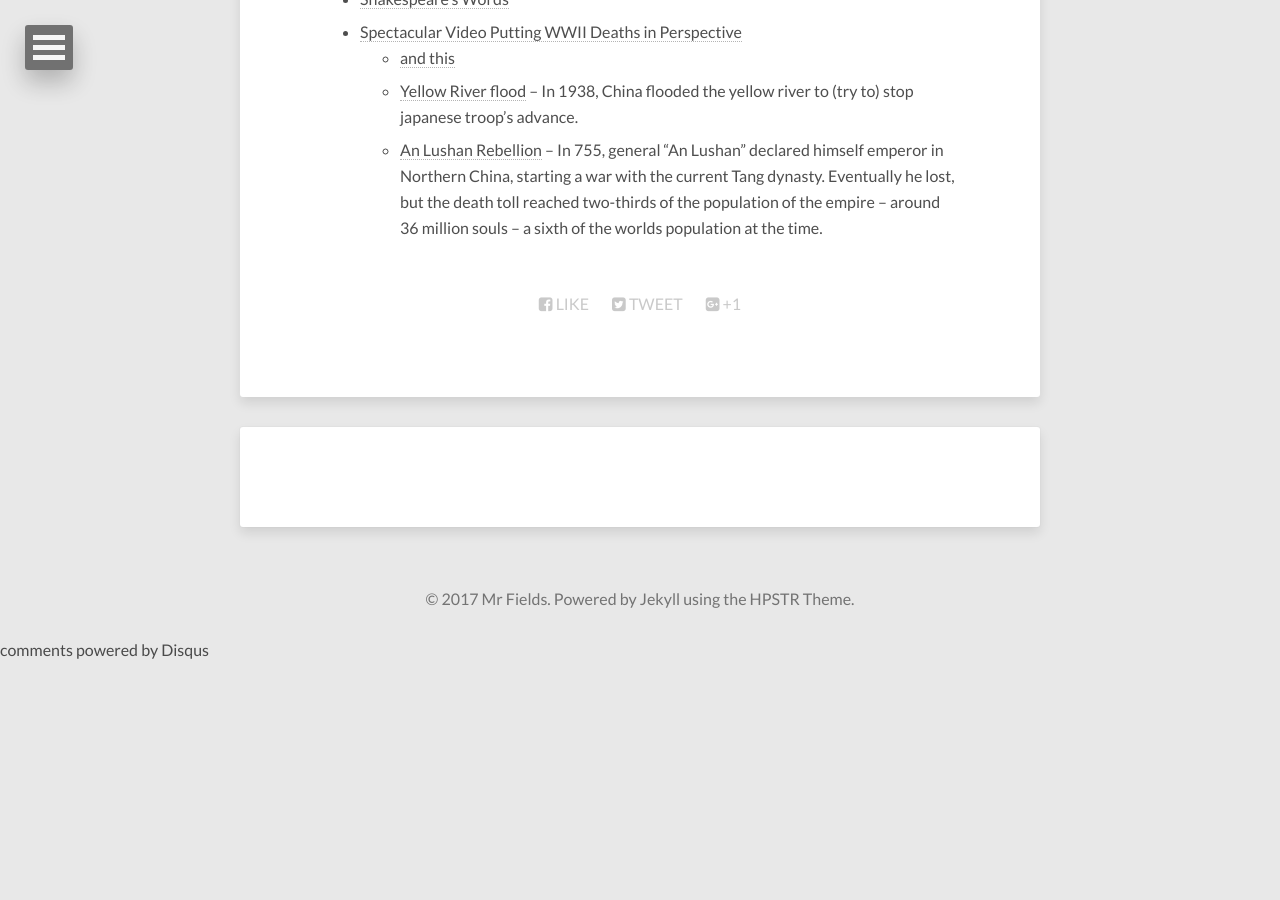
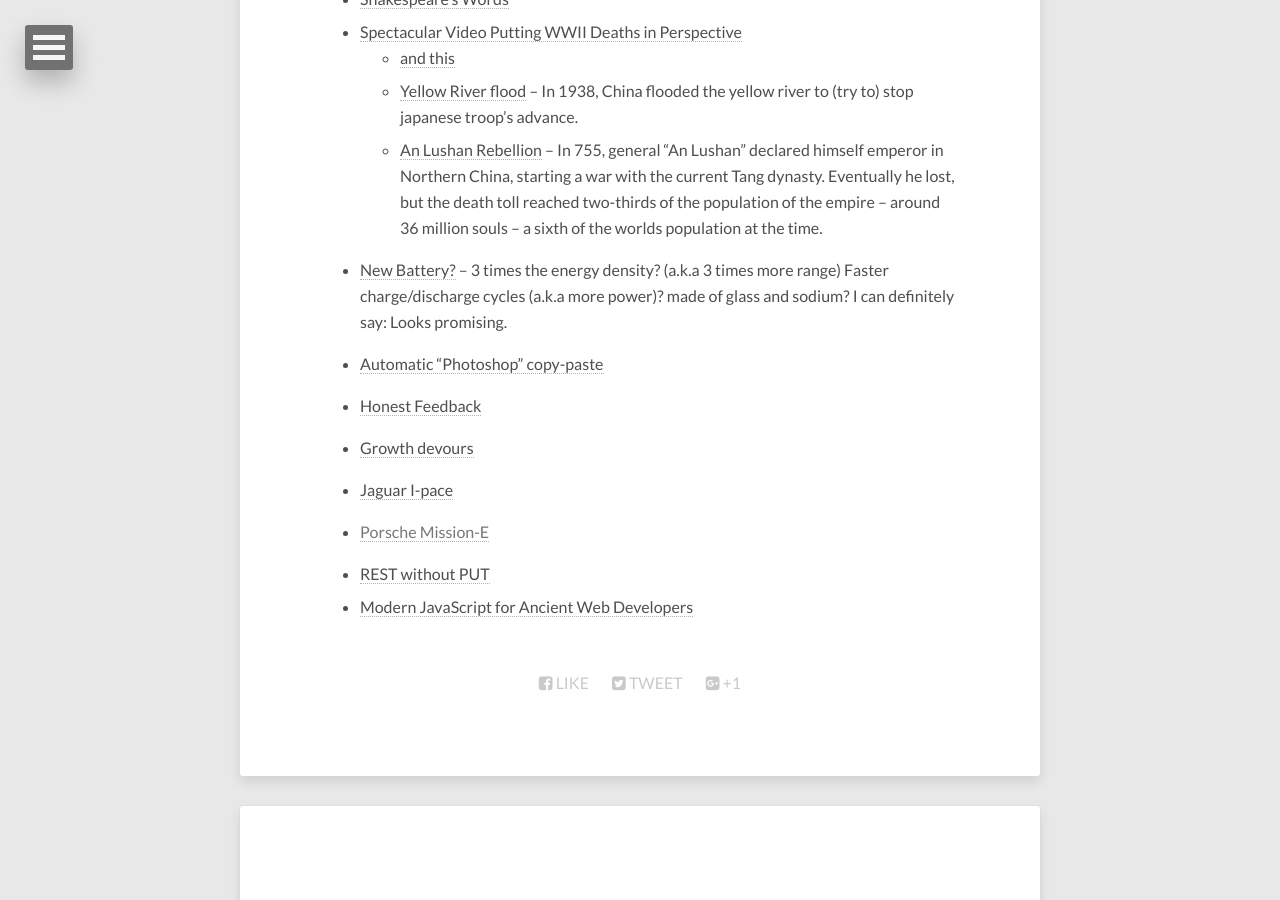
Before and after one commit to vetras/vetras.github.io, a Jekyll site: the page built from readings/current-list.md, in a window 1280 px wide and 900 px high, scrolled down 591 px. Built offline with Jekyll 4.4.1, drawn with Linux system fonts in a browser that asks for light colours; nearby versions of some CDN libraries; our own code applies the rules of GitHub Pages for plain Markdown files; comment, search, counter and statistics services are not loaded; before the commit the page ends 1250 px from its top, so only the background shows below that.

Commit message:
update readings list

```diff
--- a/readings/current-list.md
+++ b/readings/current-list.md
@@ -21,3 +21,16 @@
   - [and this](http://waitbutwhy.com/2013/08/the-death-toll-comparison-breakdown.html)
   - [Yellow River flood](https://en.wikipedia.org/wiki/1938_Yellow_River_flood) -- In 1938, China flooded the yellow river to (try to) stop japanese troop's advance.
   - [An Lushan Rebellion](https://en.wikipedia.org/wiki/An_Lushan_Rebellion) -- In 755, general "An Lushan" declared himself emperor in Northern China, starting a war with the current Tang dynasty. Eventually he lost, but the death toll reached two-thirds of the population of the empire -- around 36 million souls -- a sixth of the worlds population at the time.
+
+- [New Battery?](https://news.utexas.edu/2017/02/28/goodenough-introduces-new-battery-technology) -- 3 times the energy density? (a.k.a 3 times more range) Faster charge/discharge cycles (a.k.a more power)? made of glass and sodium? I can definitely say: Looks promising.
+
+- [Automatic "Photoshop" copy-paste](https://github.com/luanfujun/deep-photo-styletransfer)
+
+- [Honest Feedback](https://m.signalvnoise.com/unlock-honest-feedback-with-this-one-word-dcaf3839e7ee)
+- [Growth devours](https://m.signalvnoise.com/exponential-growth-devours-and-corrupts-c5562fbf131)
+
+- [Jaguar I-pace](http://insideevs.com/jaguar-i-pace-220-mile-all-electric-i-pace-suv-to-arrive-in-2018/)
+- [Porsche Mission-E]()
+
+- [REST without PUT](https://www.thoughtworks.com/insights/blog/rest-api-design-resource-modeling)
+- [Modern JavaScript for Ancient Web Developers](https://trackchanges.postlight.com/modern-javascript-for-ancient-web-developers-58e7cae050f9#.2tpky4xfc)
```
